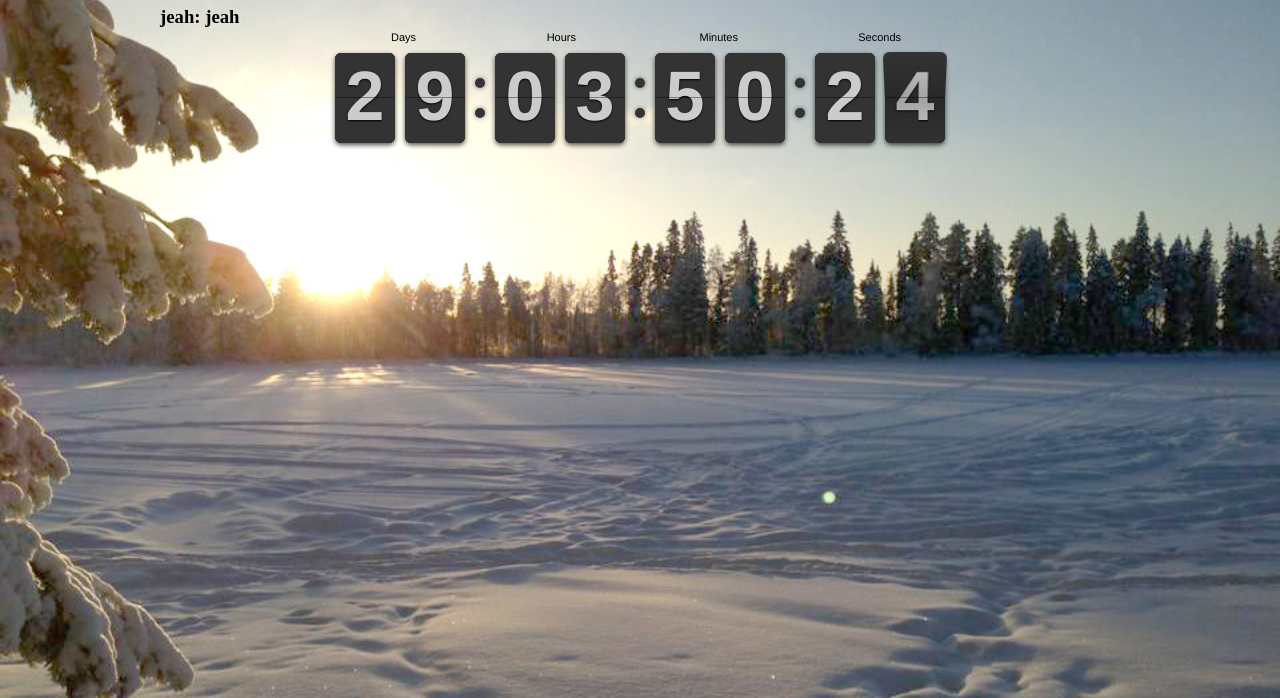
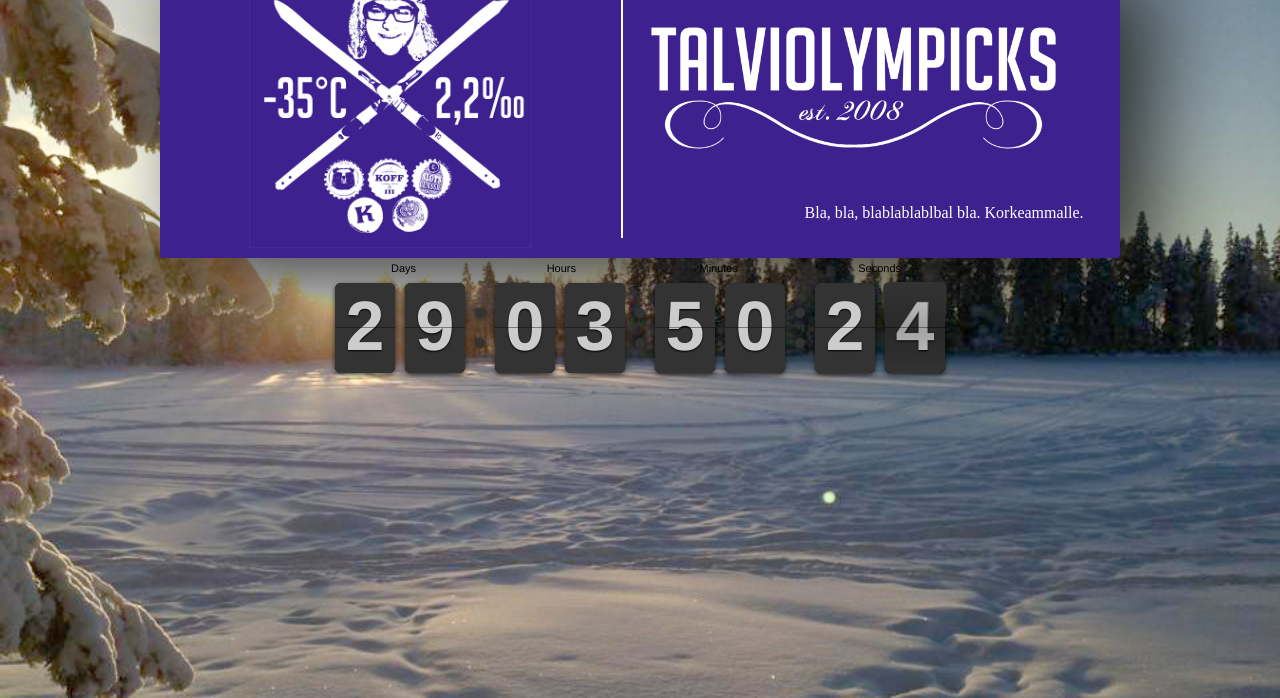
Before and after one commit to miro/talviolympicks, a website: page app/index.html in a window 1280 px wide. Shown: the part 102-800 px from the top of the page. Drawn offline with nearby package versions, Linux system fonts and the light colour scheme; some packages are replaced by stand-ins of ours; files whose address does not match are found by name.

Commit message:
Add Logo to the landing page, separate styles to separate files

```diff
--- a/app/partials/landing.html
+++ b/app/partials/landing.html
@@ -1,7 +1,13 @@
 
 <div class="landing" ng-controller="landingController" ng-init="init()">
-    <h1>Talviolympicks</h1>
-    <h3>jeah: {{title}}</h3>
+    <div class="logo-wrap">
+        <div class="logo"></div>
+
+        <div class="info">
+            <div class="logo-text"></div>
+            <p>Bla, bla, blablablablbal bla. Korkeammalle.</p>
+        </div>
+    </div>
 
     <div class="countdown"></div>
 </div>
--- /dev/null
+++ b/app/styles/_clearfix.scss
@@ -0,0 +1,14 @@
+/*
+    CLEARFIX HACK
+    (http://nicolasgallagher.com/micro-clearfix-hack/)
+*/
+
+.clearfix:before,
+.clearfix:after {
+    content: " "; /* 1 */
+    display: table; /* 2 */
+}
+
+.clearfix:after {
+    clear: both;
+}
--- /dev/null
+++ b/app/styles/_colors.scss
@@ -0,0 +1,11 @@
+
+$black: #000;
+$white: #FFF;
+
+
+//http://www.colourlovers.com/palette/3236019/Sochi_Olympics_2014
+$blue: #3D218F;
+$green: #069344;
+$yellow: #EFAE2E;
+$purple: #DC0679;
+$red: #A82D20;
--- /dev/null
+++ b/app/styles/_landing.scss
@@ -0,0 +1,60 @@
+.logo-wrap {
+    @extend .clearfix;
+
+    display: block;
+    width: 100%;
+    border-radius: 3px;
+    box-shadow: 30px 30px 90px 3px rgba(0,0,0,0.75);
+
+    background-color: $blue;
+    color: $white;
+
+
+    .logo {
+        height: 300px;
+        width: 48%;
+        float: left;
+
+
+        background-image: url(../img/logo-full.png);
+        background-repeat: no-repeat;
+        background-position: center center;
+        background-size: contain;
+    }
+
+    .info {
+        margin: 20px auto;
+        float: left;
+        width: 48%;
+
+        border-left: 2px solid $white;
+
+
+        .logo-text {
+            margin-top: 20px;
+            width: 100%;
+            height: 200px;
+
+            background-image: url(../img/logo-text.png);
+            background-repeat: no-repeat;
+            background-position: center center;
+            background-size: contain;
+        }
+
+        p {
+            text-align: right;
+        }
+    }
+}
+
+
+
+.countdown {
+    margin: 20px auto;
+    display: block;
+    max-width: 620px;
+
+    .flip-clock-label {
+        // color: $white;
+    }
+}
--- a/app/styles/main.scss
+++ b/app/styles/main.scss
@@ -1,7 +1,6 @@
 
-$black: #000;
-$white: #FFF;
-
+@import 'colors';
+@import 'clearfix';
 
 .bg { // Wrap for the picture background
     z-index: 1;
@@ -29,14 +28,4 @@ $white: #FFF;
     margin: 50px auto;
 }
 
-
-
-.countdown {
-    margin: 20px auto;
-    display: block;
-    max-width: 620px;
-
-    .flip-clock-label {
-        // color: $white;
-    }
-}
+@import 'landing';
```
Also changed, not shown: app/css/main.css, app/img/logo-full.png (added), app/img/logo-text.png (added).
